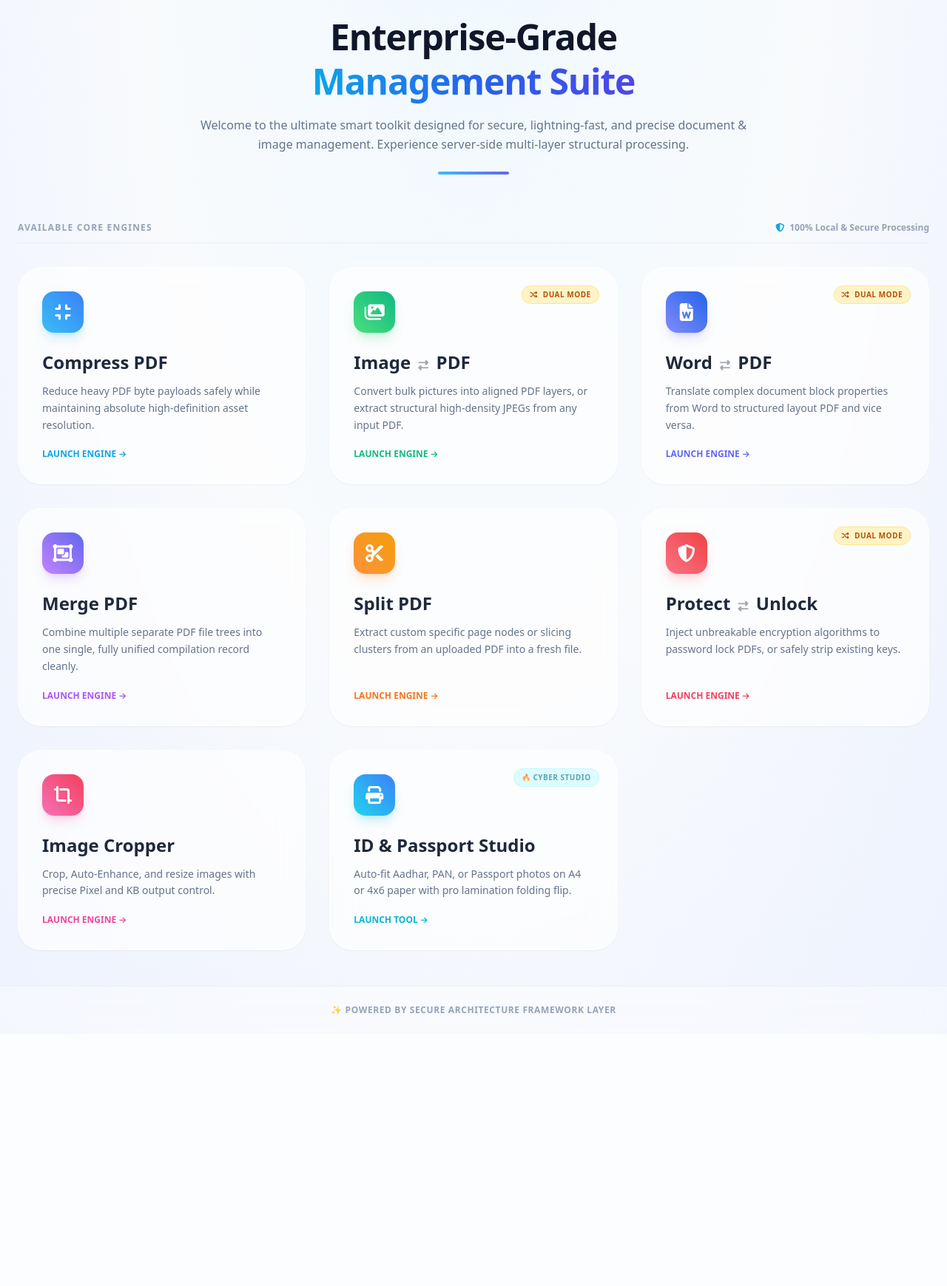
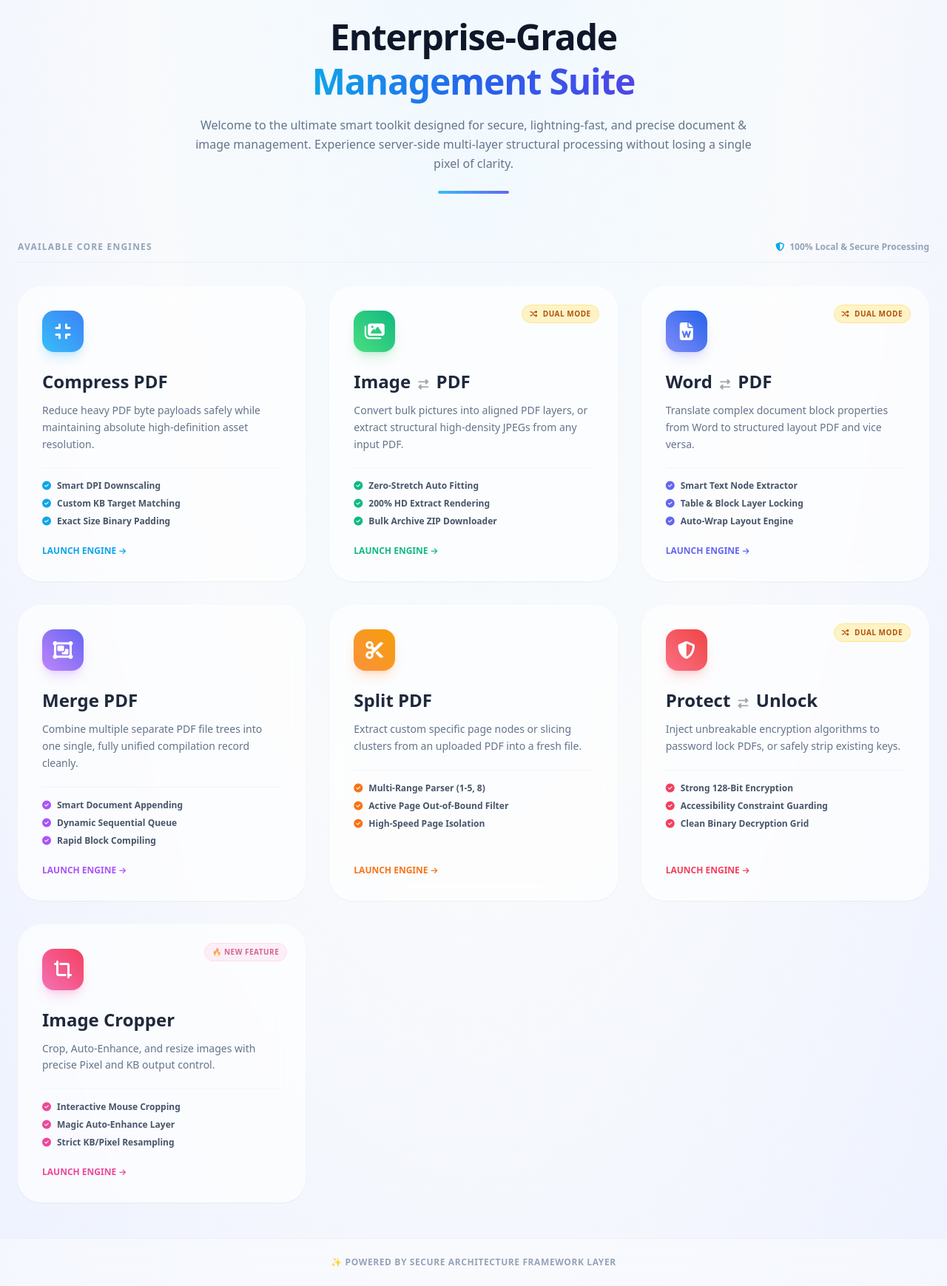
Before and after one commit to prafullt1506-cell/smart-pdf-web, a Flask app: page / in a window 1280 px wide. Shown: the part 165-1904 px from the top of the page at 74% size. Before the commit the page ends 1537 px from the top, so only its background shows below. Run offline with Flask 3, Linux system fonts and the light colour scheme; some libraries are stand-ins or nearby versions.

Commit message:
Update index.html

```diff
--- a/templates/index.html
+++ b/templates/index.html
@@ -22,6 +22,7 @@
         }
     </script>
     <style>
+        /* Glassmorphism Classes */
         .glass-nav {
             background: rgba(255, 255, 255, 0.75);
             backdrop-filter: blur(12px);
@@ -42,6 +43,7 @@
             background: rgba(30, 41, 59, 0.45);
             border: 1px solid rgba(255, 255, 255, 0.05);
         }
+        /* Custom Scrollbar */
         ::-webkit-scrollbar { width: 6px; }
         ::-webkit-scrollbar-track { background: transparent; }
         ::-webkit-scrollbar-thumb { background: #cbd5e1; border-radius: 10px; }
@@ -75,7 +77,7 @@
                 <span class="bg-clip-text text-transparent bg-gradient-to-r from-sky-500 via-blue-600 to-indigo-600 dark:from-sky-400 dark:via-blue-400 dark:to-indigo-400">Management Suite</span>
             </h2>
             <p class="text-md font-medium text-slate-500 dark:text-slate-400 leading-relaxed mb-6">
-                Welcome to the ultimate smart toolkit designed for secure, lightning-fast, and precise document & image management. Experience server-side multi-layer structural processing.
+                Welcome to the ultimate smart toolkit designed for secure, lightning-fast, and precise document & image management. Experience server-side multi-layer structural processing without losing a single pixel of clarity.
             </p>
             <div class="w-24 h-1 bg-gradient-to-r from-sky-400 to-indigo-500 mx-auto rounded-full"></div>
         </div>
@@ -94,6 +96,11 @@
                     </div>
                     <h4 class="text-2xl font-extrabold text-slate-800 dark:text-white mb-3">Compress PDF</h4>
                     <p class="text-sm text-slate-500 dark:text-slate-400 font-medium mb-5 leading-relaxed">Reduce heavy PDF byte payloads safely while maintaining absolute high-definition asset resolution.</p>
+                    <ul class="space-y-2 border-t border-slate-100 dark:border-slate-800/50 pt-4 mb-6 text-xs font-bold text-slate-600 dark:text-slate-400">
+                        <li class="flex items-center gap-2"><i class="fa-solid fa-circle-check text-sky-500"></i> Smart DPI Downscaling</li>
+                        <li class="flex items-center gap-2"><i class="fa-solid fa-circle-check text-sky-500"></i> Custom KB Target Matching</li>
+                        <li class="flex items-center gap-2"><i class="fa-solid fa-circle-check text-sky-500"></i> Exact Size Binary Padding</li>
+                    </ul>
                 </div>
                 <span class="text-xs font-black text-sky-500 group-hover:translate-x-1.5 transition-transform flex items-center gap-1">LAUNCH ENGINE <i class="fa-solid fa-arrow-right text-[10px]"></i></span>
             </a>
@@ -108,6 +115,11 @@
                     </div>
                     <h4 class="text-2xl font-extrabold text-slate-800 dark:text-white mb-3">Image <i class="fa-solid fa-right-left text-sm mx-1 opacity-40"></i> PDF</h4>
                     <p class="text-sm text-slate-500 dark:text-slate-400 font-medium mb-5 leading-relaxed">Convert bulk pictures into aligned PDF layers, or extract structural high-density JPEGs from any input PDF.</p>
+                    <ul class="space-y-2 border-t border-slate-100 dark:border-slate-800/50 pt-4 mb-6 text-xs font-bold text-slate-600 dark:text-slate-400">
+                        <li class="flex items-center gap-2"><i class="fa-solid fa-circle-check text-emerald-500"></i> Zero-Stretch Auto Fitting</li>
+                        <li class="flex items-center gap-2"><i class="fa-solid fa-circle-check text-emerald-500"></i> 200% HD Extract Rendering</li>
+                        <li class="flex items-center gap-2"><i class="fa-solid fa-circle-check text-emerald-500"></i> Bulk Archive ZIP Downloader</li>
+                    </ul>
                 </div>
                 <span class="text-xs font-black text-emerald-500 group-hover:translate-x-1.5 transition-transform flex items-center gap-1">LAUNCH ENGINE <i class="fa-solid fa-arrow-right text-[10px]"></i></span>
             </a>
@@ -122,6 +134,11 @@
                     </div>
                     <h4 class="text-2xl font-extrabold text-slate-800 dark:text-white mb-3">Word <i class="fa-solid fa-right-left text-sm mx-1 opacity-40"></i> PDF</h4>
                     <p class="text-sm text-slate-500 dark:text-slate-400 font-medium mb-5 leading-relaxed">Translate complex document block properties from Word to structured layout PDF and vice versa.</p>
+                    <ul class="space-y-2 border-t border-slate-100 dark:border-slate-800/50 pt-4 mb-6 text-xs font-bold text-slate-600 dark:text-slate-400">
+                        <li class="flex items-center gap-2"><i class="fa-solid fa-circle-check text-indigo-500"></i> Smart Text Node Extractor</li>
+                        <li class="flex items-center gap-2"><i class="fa-solid fa-circle-check text-indigo-500"></i> Table & Block Layer Locking</li>
+                        <li class="flex items-center gap-2"><i class="fa-solid fa-circle-check text-indigo-500"></i> Auto-Wrap Layout Engine</li>
+                    </ul>
                 </div>
                 <span class="text-xs font-black text-indigo-500 group-hover:translate-x-1.5 transition-transform flex items-center gap-1">LAUNCH ENGINE <i class="fa-solid fa-arrow-right text-[10px]"></i></span>
             </a>
@@ -133,6 +150,11 @@
                     </div>
                     <h4 class="text-2xl font-extrabold text-slate-800 dark:text-white mb-3">Merge PDF</h4>
                     <p class="text-sm text-slate-500 dark:text-slate-400 font-medium mb-5 leading-relaxed">Combine multiple separate PDF file trees into one single, fully unified compilation record cleanly.</p>
+                    <ul class="space-y-2 border-t border-slate-100 dark:border-slate-800/50 pt-4 mb-6 text-xs font-bold text-slate-600 dark:text-slate-400">
+                        <li class="flex items-center gap-2"><i class="fa-solid fa-circle-check text-purple-500"></i> Smart Document Appending</li>
+                        <li class="flex items-center gap-2"><i class="fa-solid fa-circle-check text-purple-500"></i> Dynamic Sequential Queue</li>
+                        <li class="flex items-center gap-2"><i class="fa-solid fa-circle-check text-purple-500"></i> Rapid Block Compiling</li>
+                    </ul>
                 </div>
                 <span class="text-xs font-black text-purple-500 group-hover:translate-x-1.5 transition-transform flex items-center gap-1">LAUNCH ENGINE <i class="fa-solid fa-arrow-right text-[10px]"></i></span>
             </a>
@@ -144,6 +166,11 @@
                     </div>
                     <h4 class="text-2xl font-extrabold text-slate-800 dark:text-white mb-3">Split PDF</h4>
                     <p class="text-sm text-slate-500 dark:text-slate-400 font-medium mb-5 leading-relaxed">Extract custom specific page nodes or slicing clusters from an uploaded PDF into a fresh file.</p>
+                    <ul class="space-y-2 border-t border-slate-100 dark:border-slate-800/50 pt-4 mb-6 text-xs font-bold text-slate-600 dark:text-slate-400">
+                        <li class="flex items-center gap-2"><i class="fa-solid fa-circle-check text-orange-500"></i> Multi-Range Parser (1-5, 8)</li>
+                        <li class="flex items-center gap-2"><i class="fa-solid fa-circle-check text-orange-500"></i> Active Page Out-of-Bound Filter</li>
+                        <li class="flex items-center gap-2"><i class="fa-solid fa-circle-check text-orange-500"></i> High-Speed Page Isolation</li>
+                    </ul>
                 </div>
                 <span class="text-xs font-black text-orange-500 group-hover:translate-x-1.5 transition-transform flex items-center gap-1">LAUNCH ENGINE <i class="fa-solid fa-arrow-right text-[10px]"></i></span>
             </a>
@@ -158,33 +185,32 @@
                     </div>
                     <h4 class="text-2xl font-extrabold text-slate-800 dark:text-white mb-3">Protect <i class="fa-solid fa-right-left text-sm mx-1 opacity-40"></i> Unlock</h4>
                     <p class="text-sm text-slate-500 dark:text-slate-400 font-medium mb-5 leading-relaxed">Inject unbreakable encryption algorithms to password lock PDFs, or safely strip existing keys.</p>
+                    <ul class="space-y-2 border-t border-slate-100 dark:border-slate-800/50 pt-4 mb-6 text-xs font-bold text-slate-600 dark:text-slate-400">
+                        <li class="flex items-center gap-2"><i class="fa-solid fa-circle-check text-rose-500"></i> Strong 128-Bit Encryption</li>
+                        <li class="flex items-center gap-2"><i class="fa-solid fa-circle-check text-rose-500"></i> Accessibility Constraint Guarding</li>
+                        <li class="flex items-center gap-2"><i class="fa-solid fa-circle-check text-rose-500"></i> Clean Binary Decryption Grid</li>
+                    </ul>
                 </div>
                 <span class="text-xs font-black text-rose-500 group-hover:translate-x-1.5 transition-transform flex items-center gap-1">LAUNCH ENGINE <i class="fa-solid fa-arrow-right text-[10px]"></i></span>
             </a>
 
             <a href="/image-crop" class="group relative flex flex-col justify-between glass-card rounded-[2rem] p-8 shadow-sm hover:shadow-[0_20px_50px_-12px_rgba(236,72,153,0.15)] hover:-translate-y-1.5 transition-all duration-300">
+                <div class="absolute top-6 right-6 bg-pink-100 dark:bg-pink-950/30 text-pink-700 dark:text-pink-400 text-[10px] font-black px-2.5 py-1 rounded-full uppercase tracking-wider border border-pink-200 dark:border-pink-900/30 animate-pulse">
+                    🔥 New Feature
+                </div>
                 <div>
                     <div class="w-14 h-14 rounded-2xl bg-gradient-to-tr from-pink-400 to-rose-500 text-white flex items-center justify-center mb-6 shadow-lg shadow-pink-500/20 group-hover:scale-110 transition-transform">
                         <i class="fa-solid fa-crop-simple text-2xl"></i>
                     </div>
                     <h4 class="text-2xl font-extrabold text-slate-800 dark:text-white mb-3">Image Cropper</h4>
                     <p class="text-sm text-slate-500 dark:text-slate-400 font-medium mb-5 leading-relaxed">Crop, Auto-Enhance, and resize images with precise Pixel and KB output control.</p>
+                    <ul class="space-y-2 border-t border-slate-100 dark:border-slate-800/50 pt-4 mb-6 text-xs font-bold text-slate-600 dark:text-slate-400">
+                        <li class="flex items-center gap-2"><i class="fa-solid fa-circle-check text-pink-500"></i> Interactive Mouse Cropping</li>
+                        <li class="flex items-center gap-2"><i class="fa-solid fa-circle-check text-pink-500"></i> Magic Auto-Enhance Layer</li>
+                        <li class="flex items-center gap-2"><i class="fa-solid fa-circle-check text-pink-500"></i> Strict KB/Pixel Resampling</li>
+                    </ul>
                 </div>
                 <span class="text-xs font-black text-pink-500 group-hover:translate-x-1.5 transition-transform flex items-center gap-1">LAUNCH ENGINE <i class="fa-solid fa-arrow-right text-[10px]"></i></span>
-            </a>
-
-            <a href="/print-studio" class="group relative flex flex-col justify-between glass-card rounded-[2rem] p-8 shadow-sm hover:shadow-[0_20px_50px_-12px_rgba(6,182,212,0.15)] hover:-translate-y-1.5 transition-all duration-300">
-                <div class="absolute top-6 right-6 bg-cyan-100 dark:bg-cyan-950/30 text-cyan-700 dark:text-cyan-400 text-[10px] font-black px-2.5 py-1 rounded-full uppercase tracking-wider border border-cyan-200 dark:border-cyan-900/30 animate-pulse">
-                    🔥 Cyber Studio
-                </div>
-                <div>
-                    <div class="w-14 h-14 rounded-2xl bg-gradient-to-tr from-cyan-400 to-blue-500 text-white flex items-center justify-center mb-6 shadow-lg shadow-cyan-500/20 group-hover:scale-110 transition-transform">
-                        <i class="fa-solid fa-print text-2xl"></i>
-                    </div>
-                    <h4 class="text-2xl font-extrabold text-slate-800 dark:text-white mb-3">ID & Passport Studio</h4>
-                    <p class="text-sm text-slate-500 dark:text-slate-400 font-medium mb-5 leading-relaxed">Auto-fit Aadhar, PAN, or Passport photos on A4 or 4x6 paper with pro lamination folding flip.</p>
-                </div>
-                <span class="text-xs font-black text-cyan-500 group-hover:translate-x-1.5 transition-transform flex items-center gap-1">LAUNCH TOOL <i class="fa-solid fa-arrow-right text-[10px]"></i></span>
             </a>
 
         </div>
```
